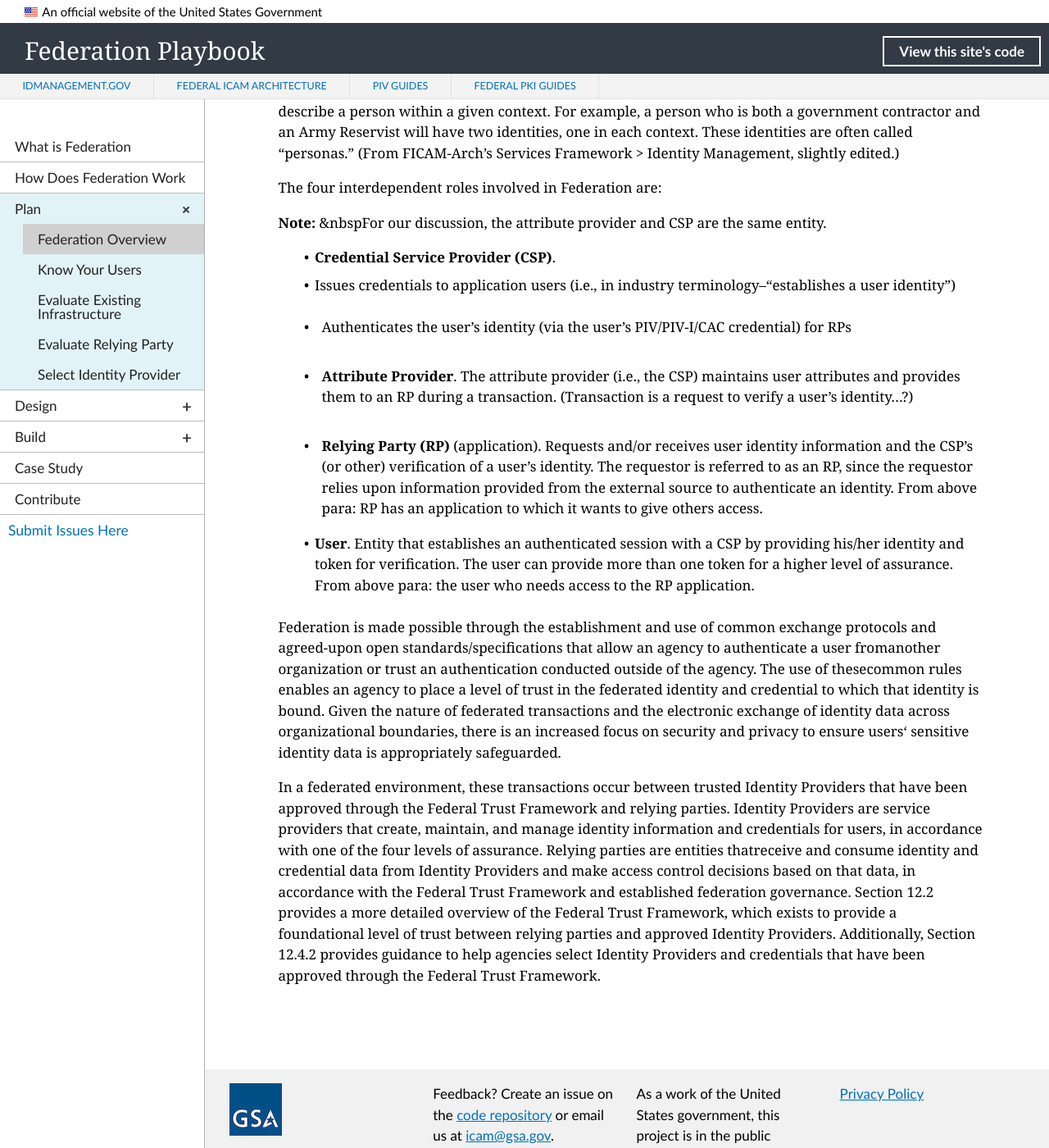
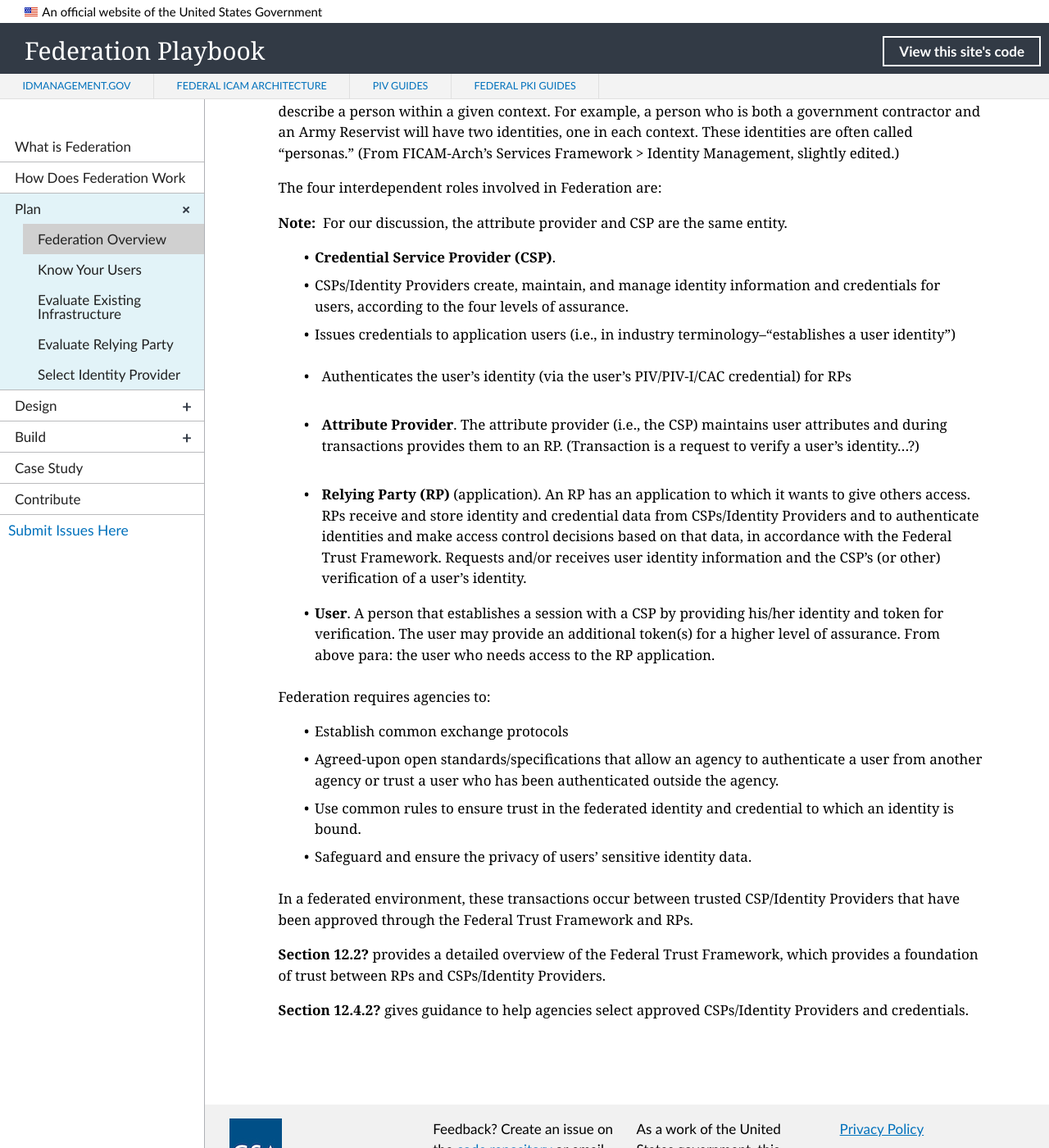
Before and after one commit to GSA/ficam-federation, a Jekyll site: the page built from _plan/01_federation_overview.md, in a window 1280 px wide and 1400 px high, scrolled down 543 px. Shown: the whole window at 82% size. Built offline with Jekyll 4.4.1, drawn with Linux system fonts in a browser that asks for light colours; nearby versions of some CDN libraries; library files that are not in the unit come from our copies; some of the changed text lies outside the part shown.

Commit message:
Update 01_federation_overview.md
Editorial changes (in process)

```diff
--- a/_plan/01_federation_overview.md
+++ b/_plan/01_federation_overview.md
@@ -12,7 +12,7 @@ pubDate:
 
 **Define a "transaction"? (CB)**
 **Define "user attributes" (CB)
-**What does "establishes a person's identity" mean? A person already has an identity. (CB)**
+**What does "establishes a person's identity" mean? Create credential? (CB)**
 
 **Terms**
 **Credential** - A credential is authoritative evidence of a person's identity. For the Federal Government, a credential is most often a Personal Identity Verification (PIV) or PIV-Interoperable (PIV-I) card or Common Access Card (CAC). (Essentially reduced and edited form from FICAM-Arch's Services Framework > Credential Management)
@@ -20,19 +20,27 @@ pubDate:
 
 The four interdependent roles involved in Federation are:
 
-**Note:**&nbsp;&nbspFor our discussion, the attribute provider and CSP are the same entity.<!--Can we then just combine them?-->
+**Note:**&nbsp;&nbsp;For our discussion, the attribute provider and CSP are the same entity.<!--Can we then just combine them?-->
 
 - **Credential Service Provider (CSP)**. <!--What does establishes a person's identity mean?-->
+* CSPs/Identity Providers create, maintain, and manage identity information and credentials for users, according to the four levels of assurance.
 * Issues credentials to application users (i.e., in industry terminology--"establishes a user identity")
 * Authenticates the user's identity (via the user's PIV/PIV-I/CAC credential) for RPs
 
-- **Attribute Provider**. The attribute provider (i.e., the CSP) maintains user attributes and provides them to an RP during a transaction. (Transaction is a request to verify a user's identity...?)
+- **Attribute Provider**. The attribute provider (i.e., the CSP) maintains user attributes and during transactions provides them to an RP. (Transaction is a request to verify a user's identity...?)
 
-- **Relying Party (RP)** (application). Requests and/or receives user identity information and the CSP's (or other) verification of a user's identity. The requestor is referred to as an RP, since the requestor relies upon information provided
-from the external source to authenticate an identity.  From above para:  RP has an application to which it wants to give others access.
+- **Relying Party (RP)** (application). An RP has an application to which it wants to give others access. RPs receive and store identity and credential data from CSPs/Identity Providers and to authenticate identities and make access control decisions based on that data, in accordance with the Federal Trust Framework. Requests and/or receives user identity information and the CSP's (or other) verification of a user's identity.
 
-- **User**. Entity that establishes an authenticated session with a CSP by providing his/her identity and token for verification. The user can provide more than one token for a higher level of assurance.  From above para: the user who needs access to the RP application.
+- **User**. A person<!--???--> that establishes a session with a CSP by providing his/her identity and token<!--credential?--> for verification. The user may provide an additional token(s) for a higher level of assurance.  From above para: the user who needs access to the RP application.
 
-Federation is made possible through the establishment and use of common exchange protocols and agreed-upon open standards/specifications that allow an agency to authenticate a user fromanother organization or trust an authentication conducted outside of the agency. The use of thesecommon rules enables an agency to place a level of trust in the federated identity and credential to which that identity is bound. Given the nature of federated transactions and the electronic exchange of identity data across organizational boundaries, there is an increased focus on security and privacy to ensure users‘ sensitive identity data is appropriately safeguarded.
+Federation requires agencies to:
+* Establish common exchange protocols
+* Agreed-upon open standards/specifications that allow an agency to authenticate a user from another agency or trust a user who has been authenticated outside the agency.
+* Use common rules<!--Explain "rules"--> to ensure trust in the federated identity and credential to which an identity is bound.
+* Safeguard and ensure the privacy of users' sensitive identity data.<!--Do we mean PII?-->
 
-In a federated environment, these transactions occur between trusted Identity Providers that have been approved through the Federal Trust Framework and relying parties. Identity Providers are service providers that create, maintain, and manage identity information and credentials for users, in accordance with one of the four levels of assurance. Relying parties are entities thatreceive and consume identity and credential data from Identity Providers and make access control decisions based on that data, in accordance with the Federal Trust Framework and established federation governance. Section 12.2 provides a more detailed overview of the Federal Trust Framework, which exists to provide a foundational level of trust between relying parties and approved Identity Providers. Additionally, Section 12.4.2 provides guidance to help agencies select Identity Providers and credentials that have been approved through the Federal Trust Framework.
+In a federated environment, these transactions occur between trusted CSP/Identity Providers that have been approved through the Federal Trust Framework and RPs<!--approved by RPs??-->.
+
+**Section 12.2?** provides a detailed overview of the Federal Trust Framework, which provides a foundation of trust between RPs and CSPs/Identity Providers.
+
+**Section 12.4.2?** gives guidance to help agencies select approved CSPs/Identity Providers and credentials.
```
